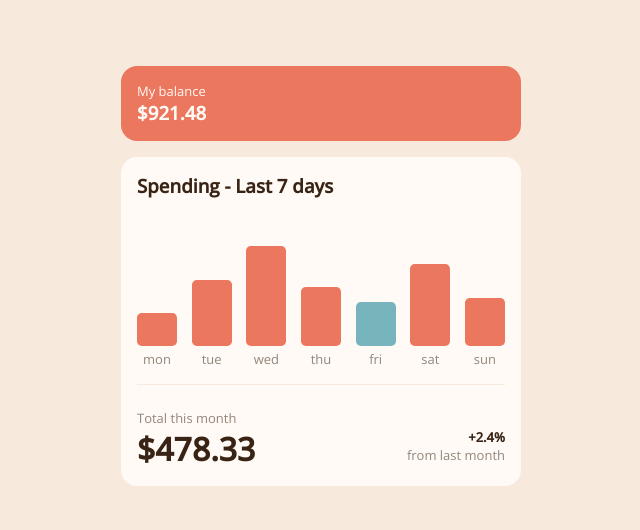
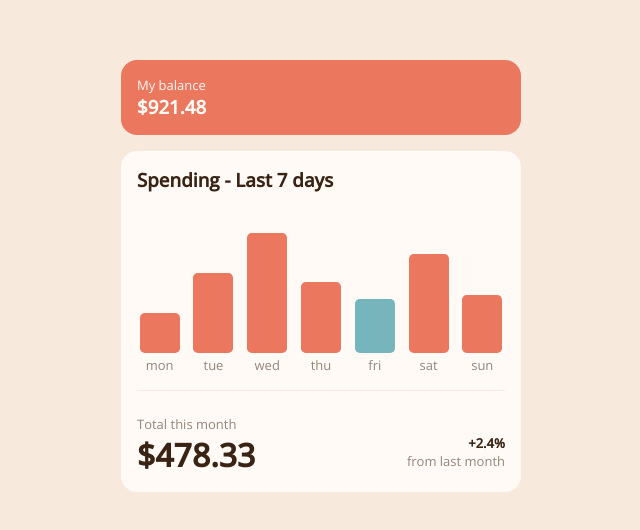
Before and after one commit to AthenasCode/Expenses-Chart-Component, a React (Create React App) app in the folder expenses/: page / in a window 1280 px wide. Shown: the part 124-654 px from the top of the page, without its empty margins (319-959 px from the left). Built offline with nearby package versions, Linux system fonts and the light colour scheme.

Commit message:
hover amounts added

```diff
--- a/expenses/src/App.js
+++ b/expenses/src/App.js
@@ -58,12 +58,12 @@ function App() {
   //cannot add hover state to inline styling, hence the onMouseEnter and onMouseLeave, which does the same thing.
   function hover(e) {
     e.target.style.opacity = 0.7;
-    setHovering(true);
+    e.target.previousSibling.style.opacity = 1;
   }
 
   function noHover(e) {
     e.target.style.opacity = 1;
-    setHovering(false);
+    e.target.previousSibling.style.opacity = 0;
   }
 
   return (
@@ -77,23 +77,20 @@ function App() {
         <div className="chart">
           {dailyData.map((data, index) => {
             return (
-              <div>
+              <div className="barchart">
+                <div className="amount">${data.amount}</div>
                 <div
-                  style={!hovering ? { display: "none" } : { display: "block" }}
-                >
-                  help
-                </div>
-                <div
-                  className="barchart"
+                  className="bar"
+                  id={data.day}
                   key={index}
                   style={
                     data.day === day
                       ? {
-                          height: (data.amount / findHighest()) * 100,
+                          height: (data.amount / findHighest()) * 120,
                           backgroundColor: "hsl(186, 34%, 60%)",
                         }
                       : {
-                          height: (data.amount / findHighest()) * 100,
+                          height: (data.amount / findHighest()) * 120,
                           backgroundColor: "hsl(10, 79%, 65%)",
                         }
                   }
--- a/expenses/src/index.css
+++ b/expenses/src/index.css
@@ -3,6 +3,7 @@
 html {
   height: 100vh;
   font-family: "Open Sans", sans-serif;
+  box-sizing: border-box;
 }
 
 h1,
@@ -55,19 +56,25 @@ code {
 }
 
 .chart {
-  margin: 3rem 0rem 1rem 0rem;
+  margin: 1rem 0rem 1rem 0rem;
   display: flex;
   justify-content: space-between;
   align-items: end;
 }
 
 .barchart {
+  display: flex;
+  flex-direction: column;
+  align-items: center;
+}
+
+.bar {
   border-radius: 0.3rem;
   width: 40px;
   margin-bottom: 0.2rem;
 }
 
-.barchart:hover {
+.bar:hover {
   cursor: pointer;
   opacity: 0.7;
 }
@@ -78,3 +85,15 @@ code {
   border-top: 1px solid hsl(27, 66%, 92%);
   padding-top: 1.5rem;
 }
+
+.amount {
+  opacity: 0;
+  border-radius: 0.2rem;
+  color: hsl(33, 100%, 98%);
+  background-color: hsl(25, 47%, 15%);
+  font-size: 0.67rem;
+  text-align: center;
+  padding: 0.2rem;
+  margin-bottom: 0.3rem;
+  width: 39px;
+}
```
